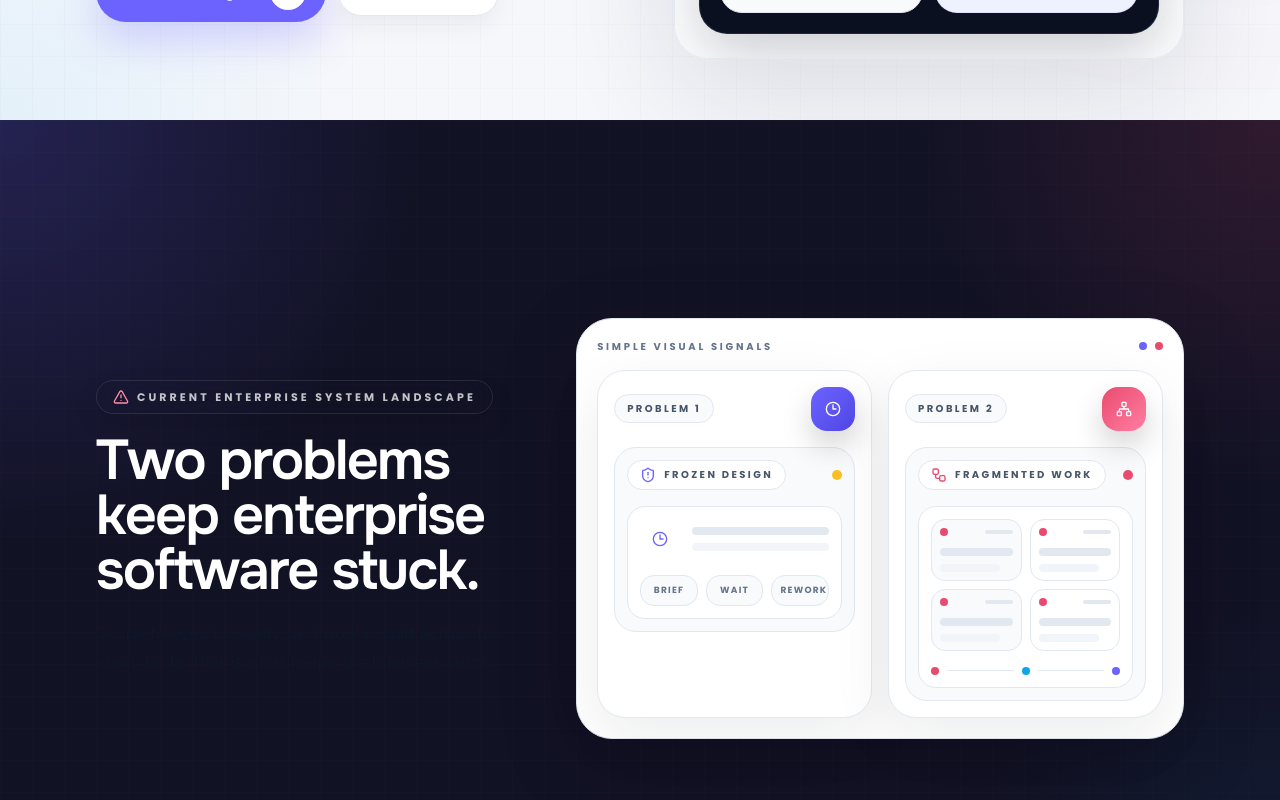
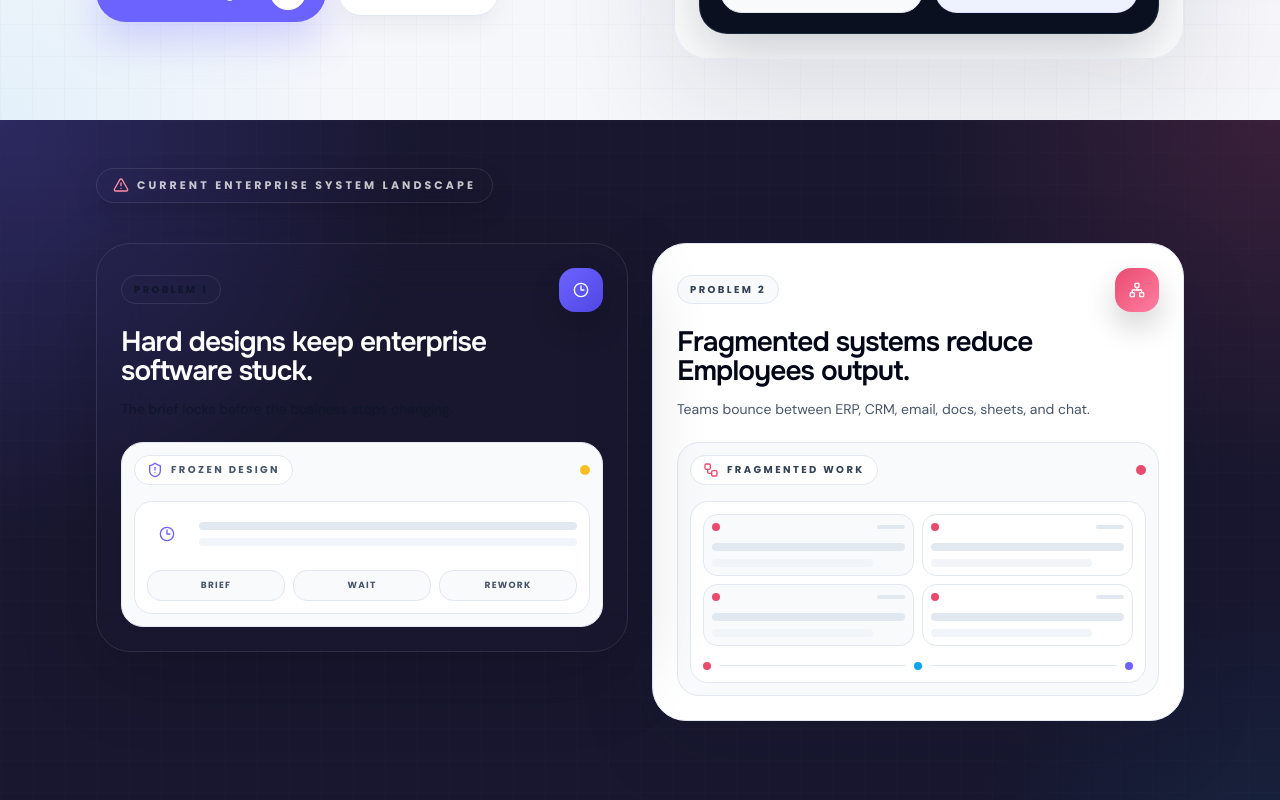
Before and after one commit to asadknow-hub/marketingwebsite, a Next.js app: page / in a window 1280 px wide. Shown: the part 680-1480 px from the top of the page. Built offline with nearby package versions, Linux system fonts and the light colour scheme; a web font is replaced by a local one.

Commit message:
Split problem section into separate panels

```diff
--- a/components/templates/finance-management-landing-page-finsyc/homepage-redesign/problem.tsx
+++ b/components/templates/finance-management-landing-page-finsyc/homepage-redesign/problem.tsx
@@ -6,23 +6,32 @@ import { AlertTriangle, Clock3, Network, ShieldAlert, Workflow } from "lucide-re
 
 interface ProblemItem {
   label: string;
+  title: string;
+  summary: string;
   icon: ElementType;
   accent: string;
   scene: "freeze" | "silos";
+  theme: "dark" | "light";
 }
 
 const problems: ProblemItem[] = [
   {
     label: "Problem 1",
+    title: "Hard designs keep enterprise software stuck.",
+    summary: "The brief locks before the business stops changing.",
     icon: Clock3,
     accent: "bg-gradient-to-br from-[#6C63FF] to-[#4F46E5]",
     scene: "freeze",
+    theme: "dark",
   },
   {
     label: "Problem 2",
+    title: "Fragmented systems reduce Employees output.",
+    summary: "Teams bounce between ERP, CRM, email, docs, sheets, and chat.",
     icon: Network,
     accent: "bg-gradient-to-br from-[#E94B6F] to-[#FF7FA2]",
     scene: "silos",
+    theme: "light",
   },
 ];
 
@@ -53,7 +62,7 @@ function ProblemVisual({ scene }: { scene: ProblemItem["scene"] }) {
 
           <div className="mt-4 grid grid-cols-3 gap-2">
             {["brief", "wait", "rework"].map((label) => (
-              <div key={label} className="rounded-[14px] border border-slate-200 bg-slate-50 px-2 py-2 text-center font-poppins text-[9px] font-bold uppercase tracking-[0.14em] text-slate-500">
+              <div key={label} className="rounded-[14px] border border-slate-200 bg-slate-50 px-2 py-2 text-center font-poppins text-[9px] font-bold uppercase tracking-[0.14em] text-slate-600">
                 {label}
               </div>
             ))}
@@ -68,7 +77,7 @@ function ProblemVisual({ scene }: { scene: ProblemItem["scene"] }) {
       <div className="flex items-center justify-between gap-3">
         <div className="inline-flex items-center gap-2 rounded-full border border-slate-200 bg-white px-3 py-1.5">
           <Workflow className="h-4 w-4 text-[#E94B6F]" />
-          <span className="font-poppins text-[10px] font-bold uppercase tracking-[0.24em] text-slate-600">
+          <span className="font-poppins text-[10px] font-bold uppercase tracking-[0.24em] text-slate-700">
             fragmented work
           </span>
         </div>
@@ -107,23 +116,42 @@ function ProblemVisual({ scene }: { scene: ProblemItem["scene"] }) {
   );
 }
 
-function ProblemSlide({ item }: { item: ProblemItem }) {
+function ProblemPanel({ item }: { item: ProblemItem }) {
   const Icon = item.icon;
+  const isDark = item.theme === "dark";
 
   return (
-    <article className="h-full rounded-[28px] border border-slate-200 bg-white p-4 shadow-[0_20px_60px_rgba(15,23,42,0.08)]">
+    <article
+      className={
+        "h-full rounded-[34px] p-5 sm:p-6 " +
+        (isDark
+          ? "border border-white/10 bg-white/8 shadow-[0_24px_80px_rgba(0,0,0,0.20)] backdrop-blur-xl"
+          : "border border-slate-200 bg-white shadow-[0_24px_80px_rgba(15,23,42,0.12)]")
+      }
+    >
       <div className="flex items-center justify-between gap-3">
-        <div className="inline-flex items-center gap-2 rounded-full border border-slate-200 bg-slate-50 px-3 py-1.5">
-          <span className="font-poppins text-[10px] font-bold uppercase tracking-[0.24em] text-slate-600">
-            {item.label}
-          </span>
+        <div
+          className={
+            "inline-flex items-center gap-2 rounded-full px-3 py-1.5 font-poppins text-[10px] font-bold uppercase tracking-[0.24em] " +
+            (isDark ? "border border-white/10 bg-white/8 text-white/72" : "border border-slate-200 bg-slate-50 text-slate-700")
+          }
+        >
+          <span>{item.label}</span>
         </div>
         <div className={"flex h-11 w-11 shrink-0 items-center justify-center rounded-2xl text-white shadow-[0_14px_30px_rgba(0,0,0,0.18)] " + item.accent}>
           <Icon className="h-4 w-4" />
         </div>
       </div>
 
-      <div className="mt-4">
+      <h3 className={"mt-4 max-w-[480px] font-onest text-[24px] font-semibold leading-[1.04] tracking-[-0.9px] sm:text-[28px] " + (isDark ? "text-white" : "text-slate-950")}>
+        {item.title}
+      </h3>
+
+      <p className={"mt-3 max-w-[480px] font-['DM_Sans'] text-[14px] leading-[1.7] " + (isDark ? "text-white/72" : "text-slate-600")}>
+        {item.summary}
+      </p>
+
+      <div className="mt-5">
         <ProblemVisual scene={item.scene} />
       </div>
     </article>
@@ -132,17 +160,16 @@ function ProblemSlide({ item }: { item: ProblemItem }) {
 
 export default function ProblemRedesign() {
   return (
-    <section id="problem" className="relative w-full overflow-hidden bg-[#121225] py-16 sm:py-20 lg:min-h-[100svh] lg:py-12">
+    <section id="problem" className="relative w-full overflow-hidden bg-[#18172F] py-16 sm:py-20 lg:min-h-[100svh] lg:py-12">
       <div className="pointer-events-none absolute inset-0">
-        <div className="absolute inset-0 bg-[radial-gradient(circle_at_top_left,rgba(108,99,255,0.20),transparent_28%),radial-gradient(circle_at_top_right,rgba(233,75,111,0.14),transparent_24%),radial-gradient(circle_at_bottom_right,rgba(14,165,233,0.08),transparent_22%)]" />
+        <div className="absolute inset-0 bg-[radial-gradient(circle_at_top_left,rgba(108,99,255,0.24),transparent_28%),radial-gradient(circle_at_top_right,rgba(233,75,111,0.16),transparent_24%),radial-gradient(circle_at_bottom_right,rgba(14,165,233,0.10),transparent_22%)]" />
         <div className="absolute inset-0 bg-[linear-gradient(rgba(255,255,255,0.035)_1px,transparent_1px),linear-gradient(90deg,rgba(255,255,255,0.035)_1px,transparent_1px)] bg-[size:32px_32px] opacity-25" />
         <div className="absolute -left-24 top-10 h-72 w-72 rounded-full bg-[#6C63FF]/16 blur-[160px]" />
         <div className="absolute right-[-120px] bottom-[-120px] h-80 w-80 rounded-full bg-[#E94B6F]/12 blur-[160px]" />
       </div>
 
       <div className="relative mx-auto max-w-[1440px] px-4 sm:px-6 lg:px-[96px]">
-        <div className="mx-auto grid gap-10 lg:min-h-[calc(100svh-5rem)] lg:grid-cols-[0.84fr_1.16fr] lg:items-center lg:gap-10">
-          <div className="max-w-[560px]">
+        <div className="mx-auto max-w-[1240px]">
           <motion.div
             initial={{ opacity: 0, y: 18 }}
             whileInView={{ opacity: 1, y: 0 }}
@@ -156,40 +183,7 @@ export default function ProblemRedesign() {
             </span>
           </motion.div>
 
-            <motion.h2
-              initial={{ opacity: 0, y: 20 }}
-              whileInView={{ opacity: 1, y: 0 }}
-              viewport={{ once: true }}
-              transition={{ duration: 0.7, delay: 0.08, ease: "easeOut" as const }}
-              className="mt-5 max-w-[640px] font-onest text-[36px] font-semibold leading-[0.98] tracking-[-1.8px] text-white sm:text-[48px] lg:text-[56px]"
-            >
-              Two problems keep enterprise software stuck.
-            </motion.h2>
-
-            <motion.p
-              initial={{ opacity: 0, y: 16 }}
-              whileInView={{ opacity: 1, y: 0 }}
-              viewport={{ once: true }}
-              transition={{ duration: 0.7, delay: 0.14, ease: "easeOut" as const }}
-              className="mt-5 max-w-[620px] font-['DM_Sans'] text-[16px] leading-[1.7] text-white/68 sm:text-[17px]"
-            >
-              Scope freezes too early, and work is split across too many tools. That is what keeps the business stuck.
-            </motion.p>
-          </div>
-
-          <div className="lg:justify-self-end">
-            <div className="w-full rounded-[36px] border border-slate-200 bg-white p-4 shadow-[0_24px_80px_rgba(0,0,0,0.18)] sm:p-5 lg:max-w-[740px]">
-              <div className="mb-4 flex items-center justify-between gap-3">
-                <p className="font-poppins text-[10px] font-bold uppercase tracking-[0.28em] text-slate-500">
-                  Simple visual signals
-                </p>
-                <div className="flex items-center gap-2">
-                  <span className="h-2 w-2 rounded-full bg-[#6C63FF]" />
-                  <span className="h-2 w-2 rounded-full bg-[#E94B6F]" />
-                </div>
-              </div>
-
-              <div className="grid gap-4 sm:grid-cols-2">
+          <div className="mt-10 grid gap-6 lg:grid-cols-2 lg:items-start">
             {problems.map((item, index) => (
               <motion.div
                 key={item.label}
@@ -198,11 +192,9 @@ export default function ProblemRedesign() {
                 viewport={{ once: true }}
                 transition={{ duration: 0.45, delay: index * 0.08, ease: "easeOut" as const }}
               >
-                    <ProblemSlide item={item} />
+                <ProblemPanel item={item} />
               </motion.div>
             ))}
-              </div>
-            </div>
           </div>
         </div>
       </div>
```
Lines whose indentation alone changed are shown as unchanged.
